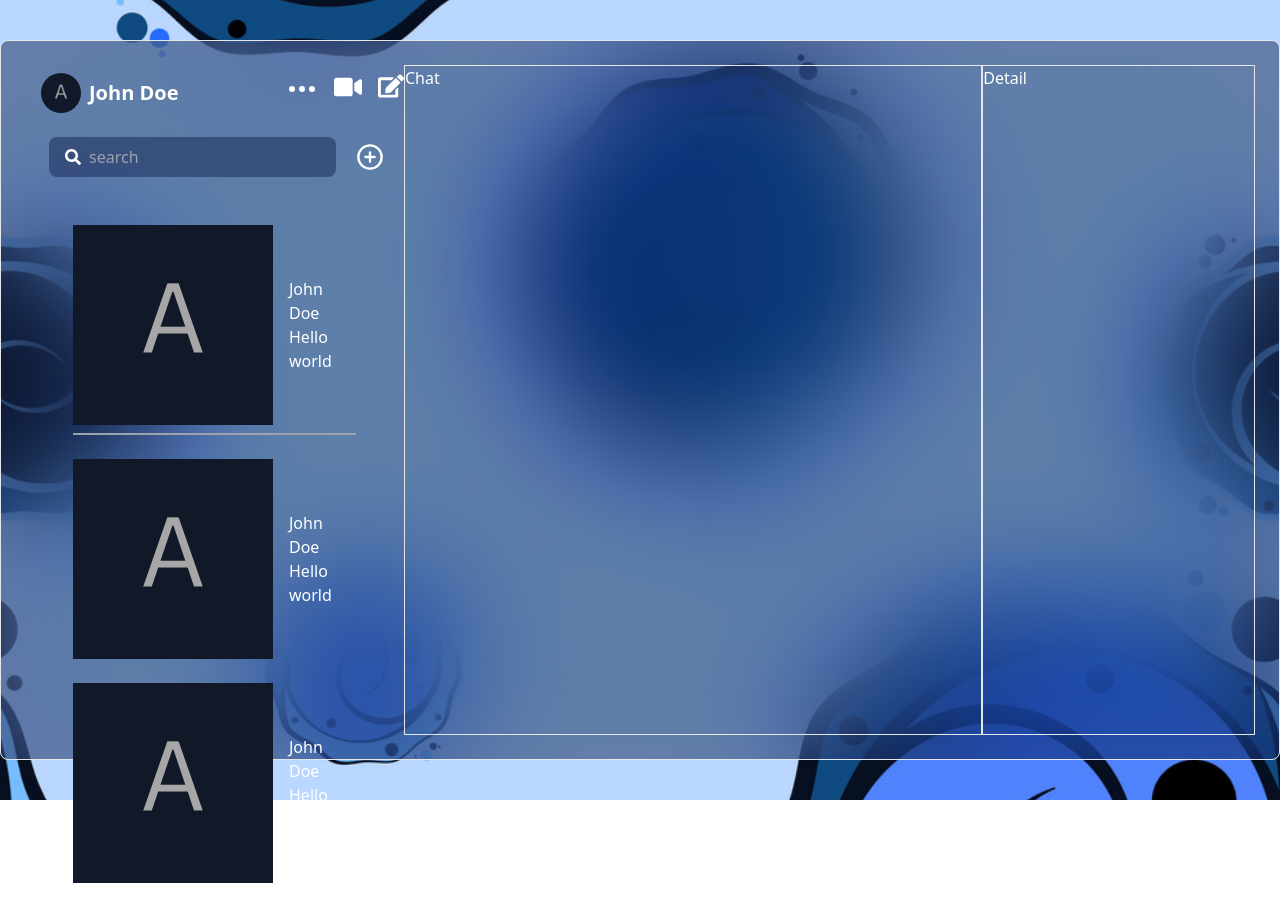
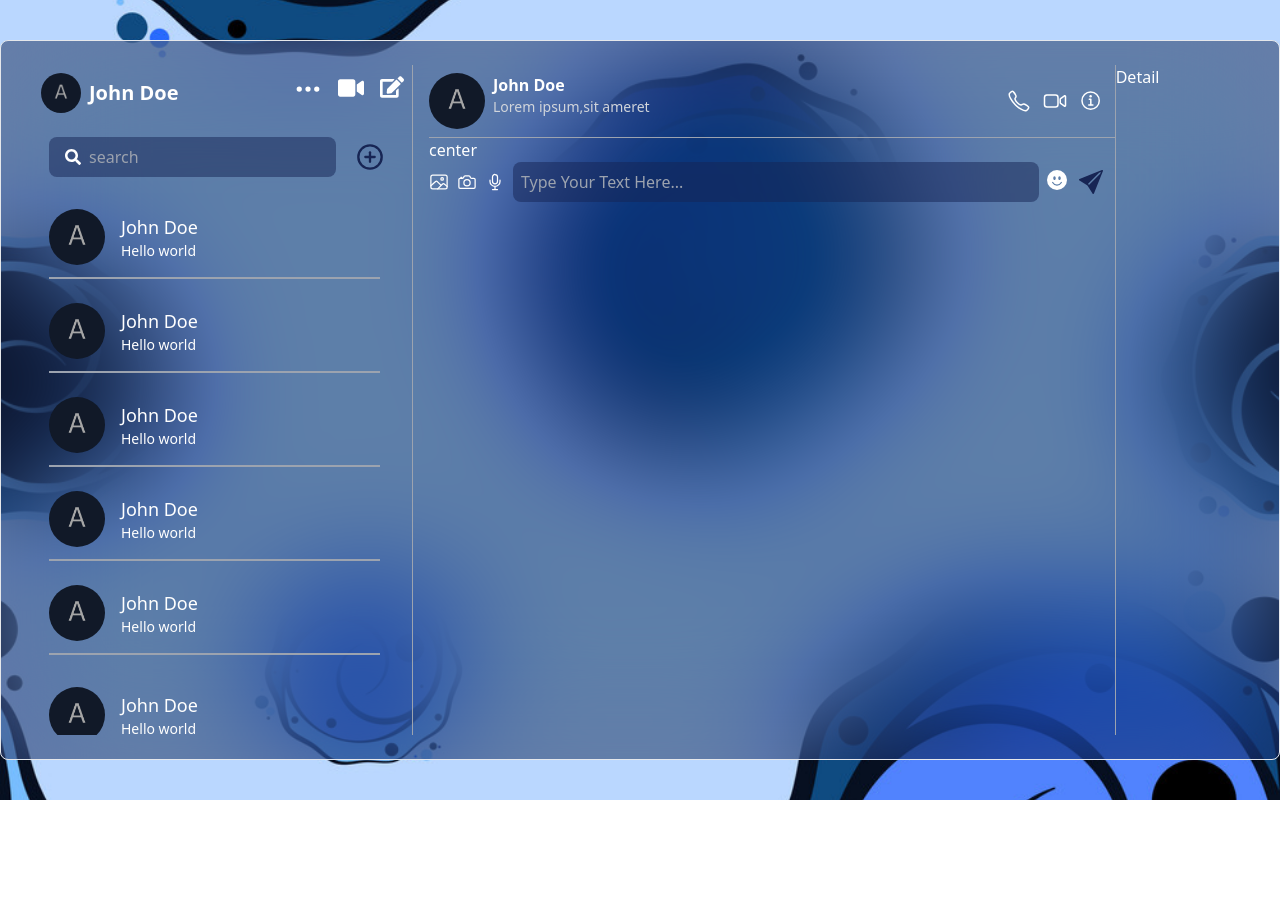
Before and after one commit to dity51028/quikConvo, a React (Vite) app: page / in a window 1280 px wide. Shown: the top 905 px of the page. After the commit the page ends 800 px from the top, so only its background shows below. Built offline with nearby package versions, Linux system fonts and the light colour scheme.

Commit message:
emoji picker added

```diff
--- a/package.json
+++ b/package.json
@@ -10,10 +10,12 @@
     "preview": "vite preview"
   },
   "dependencies": {
+    "emoji-picker-react": "^4.12.0",
     "icons": "^1.0.0",
     "react": "^18.3.1",
     "react-dom": "^18.3.1",
-    "react-icons": "^5.3.0"
+    "react-icons": "^5.3.0",
+    "tailwind-scrollbar": "^3.1.0"
   },
   "devDependencies": {
     "@eslint/js": "^9.11.1",
--- a/src/chat/Chat.jsx
+++ b/src/chat/Chat.jsx
@@ -1,8 +1,74 @@
-import React from 'react'
+import React, { useState } from 'react'
+import avatar from '../assets/avatar.png'
+import { IoCallOutline,IoVideocamOutline,IoInformationCircleOutline,IoCameraOutline,IoImageOutline,IoMicOutline  } from "react-icons/io5";
+import { BsEmojiSmileFill } from "react-icons/bs";
+import { BsFillSendFill } from "react-icons/bs";
+import EmojiPicker from 'emoji-picker-react';
+
+
 
 const Chat = () => {
+
+  const [open,setOpen] = useState(false)
+  const [text,setText] = useState('')
+
+  const handleEmoji = e =>{
+    setText((prev) => prev+e.emoji)
+  }
+
+  console.log(text);
   return (
-    <div className='chat flex flex-grow-[2] border'>Chat</div>
+    <div className='chat h-[100%] flex flex-col flex-grow-[2] border-l border-r border-gray-400 ml-2 pl-4'>
+      <div className="top flex justify-between items-center border-b border-gray-400 py-2">
+        <div className="user flex gap-2 ">
+          <img src={avatar} alt="" className='rounded-full h-14 w-14 '/>
+          <div className="texts  ">
+            <span className='text-md font-bold'>John Doe</span>
+            <p className='text-sm text-gray-300'>Lorem ipsum,sit ameret</p>
+          </div>
+        </div>
+
+        <div className="icons text-2xl flex gap-3 mr-3 cursor-pointer">
+          <IoCallOutline/>
+          <IoVideocamOutline/>
+          <IoInformationCircleOutline/>
+
+        </div>
+
+      </div>
+
+      <div className="center">
+        <h1>center</h1>
+
+      </div>
+
+      <div className="bottom flex gap-2 justify-between items-center mr-3 ">
+            <div className="icons flex gap-2 text-xl cursor-pointer">
+                  <IoImageOutline/>
+                  <IoCameraOutline/>
+                  <IoMicOutline/>
+            </div>
+
+
+              <input type="text" placeholder='Type Your Text Here...'
+              onChange={(e)=>setText(e.target.value)}
+              value={text}
+              className='flex flex-1 bg-blue-950/50 h-10 rounded-lg p-2 outline-none '/>
+
+
+
+            <div className="emoji flex gap-3 text-xl relative">
+
+                  <BsEmojiSmileFill onClick={()=>setOpen(prev=>!prev)} className='cursor-pointer '/>
+                  <div className="picker absolute bottom-[50px] left-0">
+                  <EmojiPicker open={open} onEmojiClick={handleEmoji}/>
+                  </div>
+
+                  <button className='text-blue-950 text-2xl'><BsFillSendFill/></button>
+            </div>
+
+      </div>
+    </div>
   )
 }
 
--- a/src/detail/Detail.jsx
+++ b/src/detail/Detail.jsx
@@ -2,7 +2,7 @@ import React from 'react'
 
 const Detail = () => {
   return (
-    <div className='detail flex flex-1 border'>Detail</div>
+    <div className='detail flex flex-1 '>Detail</div>
   )
 }
 
--- a/src/list/chatList/ChatList.jsx
+++ b/src/list/chatList/ChatList.jsx
@@ -7,8 +7,8 @@ import avatar from '../../assets/avatar.png'
 const ChatList = () => {
     const [addMode,setAddMode]=useState(true)
   return (
-    <div>
-        <div className="chatlist mt-6 flex flex-col flex-1 overflow-scroll ">
+
+        <div className="chatlist mt-6 flex flex-col flex-1 overflow-y-scroll scrollbar-thin  scrollbar-thumb-blue-950 scrollbar-track-transparent">
             <div className="search flex justify-between items-center gap-5">
                 <div className="searchBar flex  bg-blue-950/50 h-10 items-center ml-6 p-4 gap-2 rounded-lg ">
                     <FaSearch/>
@@ -17,57 +17,96 @@ const ChatList = () => {
 
 
                 {
-                    addMode ?(<FiPlusCircle className='mr-5 cursor-pointer'  onClick={() => setAddMode(prev => !prev)}  size={28}/>):
-                    (<FiMinusCircle className='mr-5 cursor-pointer'  onClick={() => setAddMode(prev => !prev)}  size={28}/>)
+                    addMode ?(<FiPlusCircle className='mr-5 cursor-pointer text-blue-950'  onClick={() => setAddMode(prev => !prev)}  size={28}/>):
+                    (<FiMinusCircle className='mr-5 cursor-pointer text-blue-950'  onClick={() => setAddMode(prev => !prev)}  size={28}/>)
 
                 }
 
             </div>
 
-            <div className='chatItems  mt-4 px-6'>
+            <div className='chatItems  '>
 
-            <div className="item flex items-center m-6 py-2 gap-4 border-b-2 border-gray-400">
-                    <img src={avatar} alt="avatar" />
+            <div className="item flex items-center m-6 py-2 gap-4 border-b-2 border-gray-400 pb-3">
+                    <img src={avatar} alt="avatar" className='rounded-full w-14 h-14' />
                     <div className='text'>
-                        <h2>John Doe</h2>
-                        <p>Hello world</p>
+                        <h2 className='text-lg'>John Doe</h2>
+                        <p className='text-sm'>Hello world</p>
                     </div>
                 </div>
 
-                <div className="item flex items-center m-6 gap-4">
-                    <img src={avatar} alt="avatar" />
+                <div className="item flex items-center m-6 gap-4 border-b-2 border-gray-400 pb-3">
+                    <img src={avatar} alt="avatar" className='rounded-full w-14 h-14'/>
                     <div className='text'>
-                        <h2>John Doe</h2>
-                        <p>Hello world</p>
+                    <h2 className='text-lg'>John Doe</h2>
+                        <p className='text-sm'>Hello world</p>
                     </div>
                 </div>
 
-                <div className="item flex items-center m-6 gap-4">
-                    <img src={avatar} alt="avatar" />
+                <div className="item flex items-center m-6 gap-4 border-b-2 border-gray-400 pb-3">
+                    <img src={avatar} alt="avatar" className='rounded-full w-14 h-14' />
                     <div className='text'>
-                        <h2>John Doe</h2>
-                        <p>Hello world</p>
+                    <h2 className='text-lg'>John Doe</h2>
+                        <p className='text-sm'>Hello world</p>
                     </div>
                 </div>
 
-                <div className="item flex items-center m-6 gap-4">
-                    <img src={avatar} alt="avatar" />
+                <div className="item flex items-center m-6 gap-4 border-b-2 border-gray-400 pb-3">
+                    <img src={avatar} alt="avatar" className='rounded-full w-14 h-14'/>
                     <div className='text'>
-                        <h2>John Doe</h2>
-                        <p>Hello world</p>
+                    <h2 className='text-lg'>John Doe</h2>
+                        <p className='text-sm'>Hello world</p>
                     </div>
                 </div>
-                <div className="item flex items-center m-6 gap-4">
-                    <img src={avatar} alt="avatar" />
+                <div className="item flex items-center m-6 gap-4 border-b-2 border-gray-400 pb-3">
+                    <img src={avatar} alt="avatar" className='rounded-full w-14 h-14'/>
                     <div className='text'>
-                        <h2>John Doe</h2>
-                        <p>Hello world</p>
+                    <h2 className='text-lg'>John Doe</h2>
+                        <p className='text-sm'>Hello world</p>
+                    </div>
+                </div>
+
+                <div className="item flex items-center m-6 py-2 gap-4 border-b-2 border-gray-400 pb-3">
+                    <img src={avatar} alt="avatar" className='rounded-full w-14 h-14' />
+                    <div className='text'>
+                    <h2 className='text-lg'>John Doe</h2>
+                        <p className='text-sm'>Hello world</p>
+                    </div>
+                </div>
+
+                <div className="item flex items-center m-6 gap-4 border-b-2 border-gray-400 pb-3">
+                    <img src={avatar} alt="avatar" className='rounded-full w-14 h-14'/>
+                    <div className='text'>
+                    <h2 className='text-lg'>John Doe</h2>
+                        <p className='text-sm'>Hello world</p>
+                    </div>
+                </div>
+
+                <div className="item flex items-center m-6 gap-4 border-b-2 border-gray-400 pb-3">
+                    <img src={avatar} alt="avatar" className='rounded-full w-14 h-14' />
+                    <div className='text'>
+                    <h2 className='text-lg'>John Doe</h2>
+                        <p className='text-sm'>Hello world</p>
+                    </div>
+                </div>
+
+                <div className="item flex items-center m-6 gap-4 border-b-2 border-gray-400 pb-3">
+                    <img src={avatar} alt="avatar" className='rounded-full w-14 h-14'/>
+                    <div className='text'>
+                    <h2 className='text-lg'>John Doe</h2>
+                        <p className='text-sm'>Hello world</p>
+                    </div>
+                </div>
+                <div className="item flex items-center m-6 gap-4 border-b-2 border-gray-400 pb-3">
+                    <img src={avatar} alt="avatar" className='rounded-full w-14 h-14'/>
+                    <div className='text'>
+                    <h2 className='text-lg'>John Doe</h2>
+                        <p className='text-sm'>Hello world</p>
                     </div>
                 </div>
                 </div>
 
         </div>
-    </div>
+
   )
 }
 
--- a/src/list/userinfo/UserInfo.jsx
+++ b/src/list/userinfo/UserInfo.jsx
@@ -16,9 +16,9 @@ const UserInfo = () => {
       </div>
 
       <div className="icons flex gap-4 cursor-pointer ">
-        <BsThreeDots size={32}/>
-        <FaVideo size={28}/>
-        <FaEdit size={26}/>
+        <BsThreeDots size={28}/>
+        <FaVideo size={26}/>
+        <FaEdit size={24}/>
 
       </div>
     </div>
--- a/tailwind.config.js
+++ b/tailwind.config.js
@@ -14,6 +14,6 @@ export default {
     extend: {},
   },
   plugins: [
-
+    require('tailwind-scrollbar'),
   ],
 }
```
Also changed, not shown: 1 other file (tests, documents, lock files or other folders).
